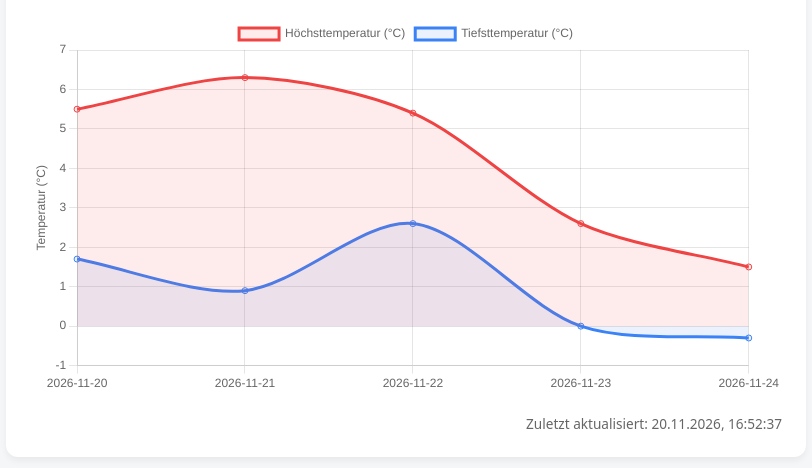
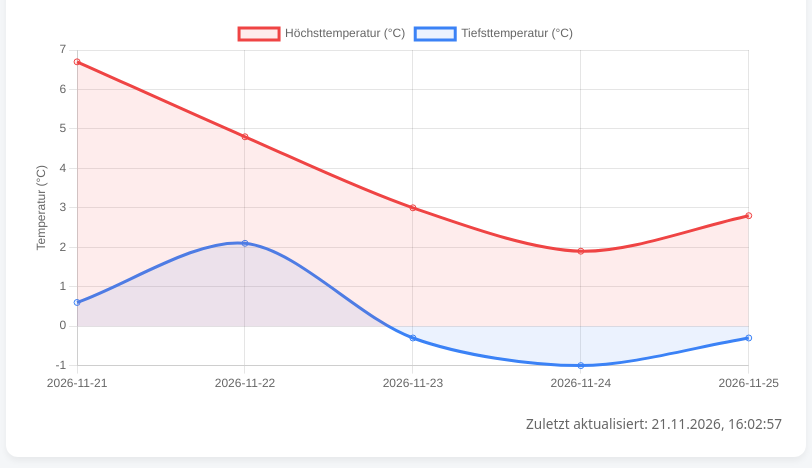
Before and after one commit to PeteSurfAloha/GitHub-Testing-, a plain HTML site: page index.html in a window 1280 px wide. Shown: the part 110-578 px from the top of the page, without its empty margins (234-1046 px from the left). Drawn offline with nearby package versions, Linux system fonts and the light colour scheme.

Commit message:
deploy: fced891d372b796968b1d00298208de15ea78f73

```diff
--- a/index.html
+++ b/index.html
@@ -16,7 +16,7 @@
   <div class="card">
     <h1>🌤️ 5-Tage Wettervorhersage Berlin</h1>
     <canvas id="weatherChart"></canvas>
-    <div class="footer">Zuletzt aktualisiert: 20.11.2026, 16:52:37</div>
+    <div class="footer">Zuletzt aktualisiert: 21.11.2026, 16:02:57</div>
   </div>
 
   <script>
@@ -24,11 +24,11 @@
     new Chart(ctx, {
       type: 'line',
       data: {
-        labels: ["2026-11-20","2026-11-21","2026-11-22","2026-11-23","2026-11-24"],
+        labels: ["2026-11-21","2026-11-22","2026-11-23","2026-11-24","2026-11-25"],
         datasets: [
           {
             label: 'Höchsttemperatur (°C)',
-            data: [5.5,6.3,5.4,2.6,1.5],
+            data: [6.7,4.8,3,1.9,2.8],
             borderColor: '#ef4444',
             backgroundColor: 'rgba(239, 68, 68, 0.1)',
             fill: true,
@@ -36,7 +36,7 @@
           },
           {
             label: 'Tiefsttemperatur (°C)',
-            data: [1.7,0.9,2.6,0,-0.3],
+            data: [0.6,2.1,-0.3,-1,-0.3],
             borderColor: '#3b82f6',
             backgroundColor: 'rgba(59, 130, 246, 0.1)',
             fill: true,
```
